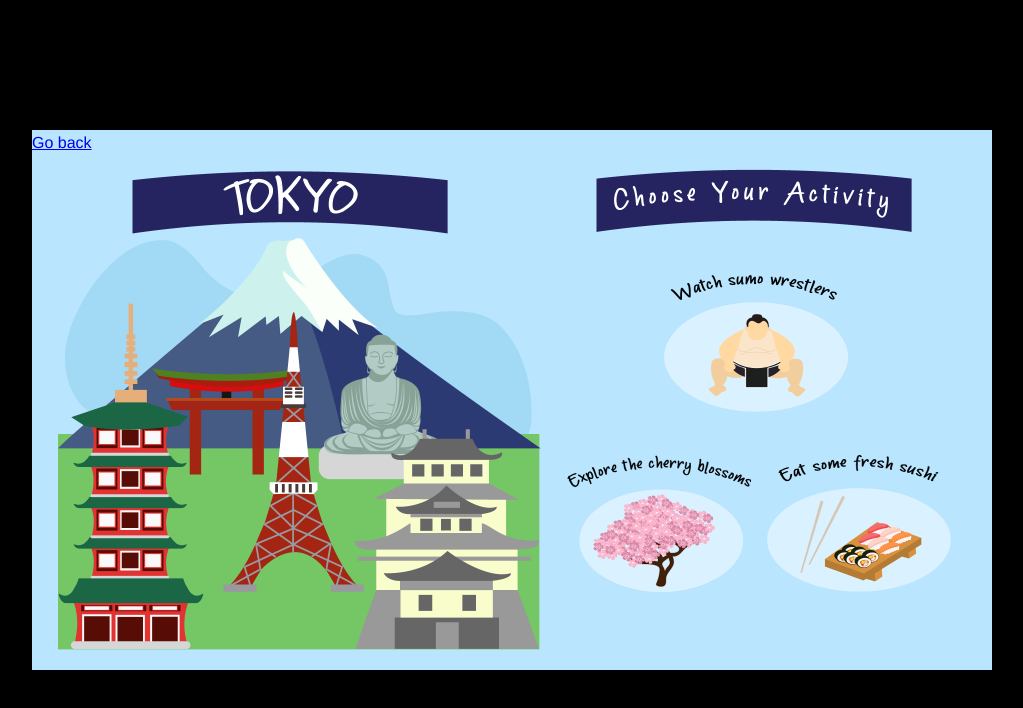
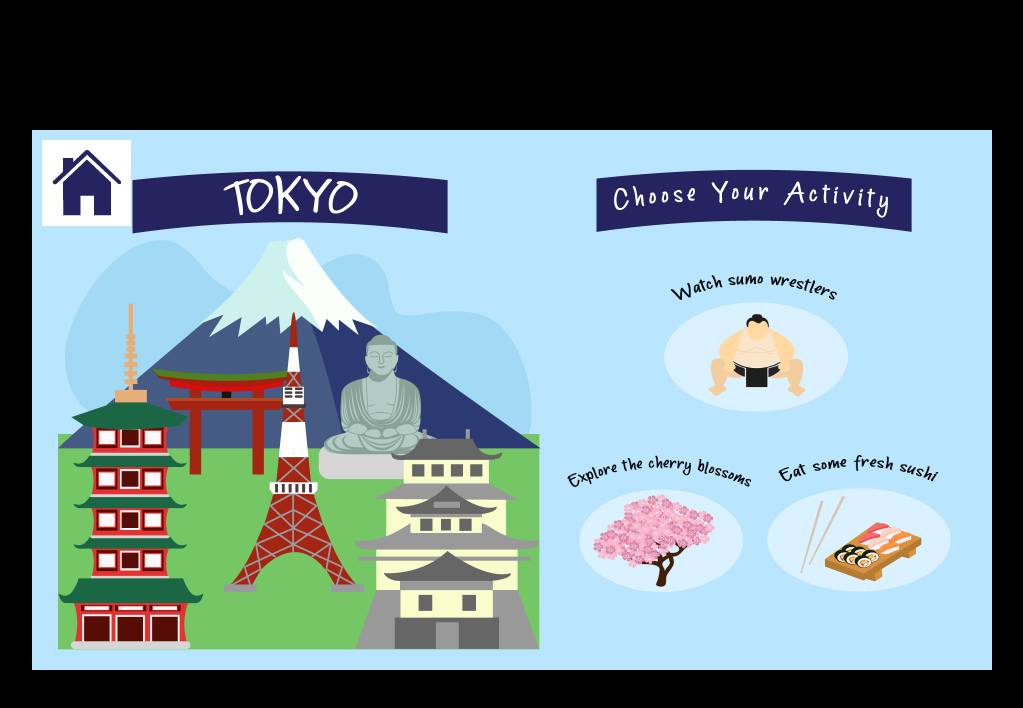
Before and after one commit to Binghamton-University-Design/class-web-journal-evissic1, a plain HTML site: page gamedesign/game-tokyo.html in a window 1280 px wide. Shown: the whole page, without its empty margins (128-1151 px from the left). Drawn offline with Linux system fonts and the light colour scheme.

Commit message:
Update game-tokyo.html

```diff
--- a/gamedesign/game-tokyo.html
+++ b/gamedesign/game-tokyo.html
@@ -18,7 +18,7 @@
 
 					<a class="paris-river" href="game-paris-passport.html"><img src="images/tokyo-sushi.png" title="sushi" /></a>
 
-					<a class="back-button" href="game-tokyo-passport.html">Go back</a>
+					<a class="home-button" href="game-opening.html"><img src="images/home.png" title="Home" /></a>
 
 					</div>
 				</div>
```
